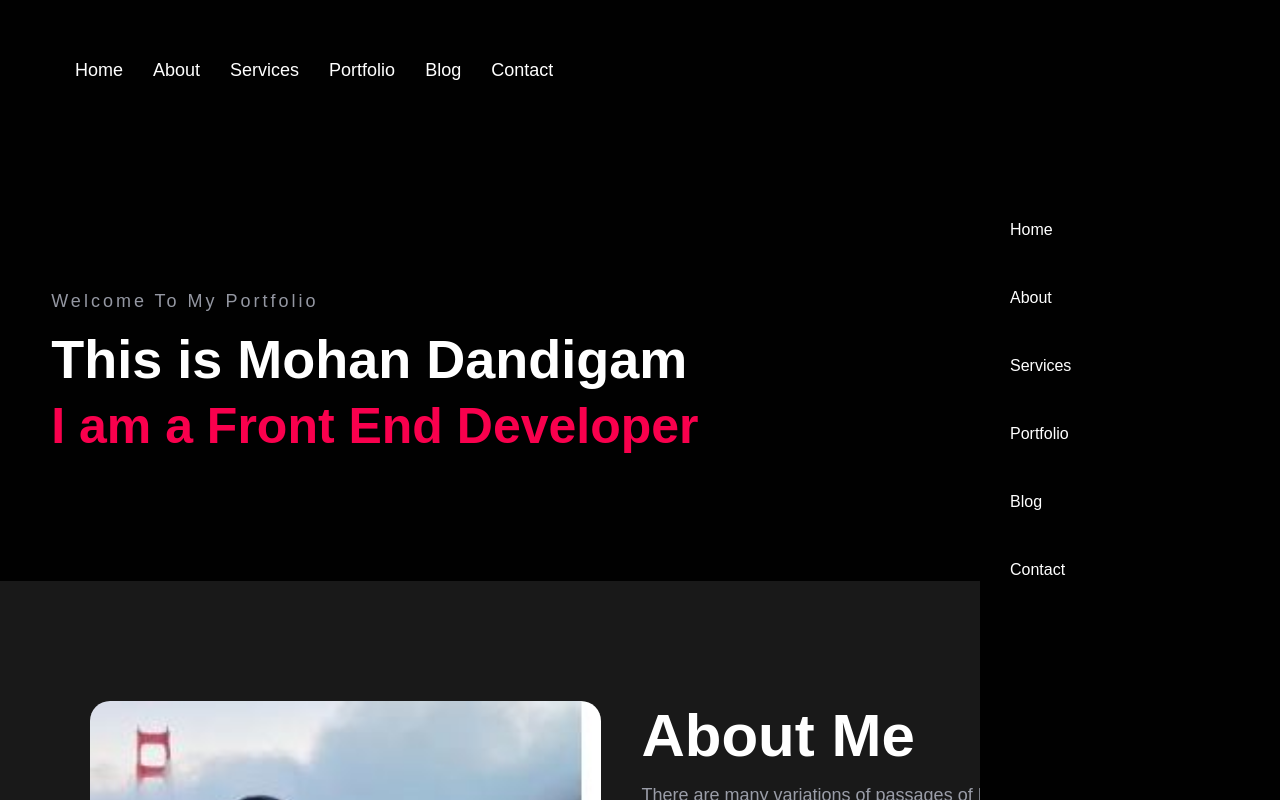
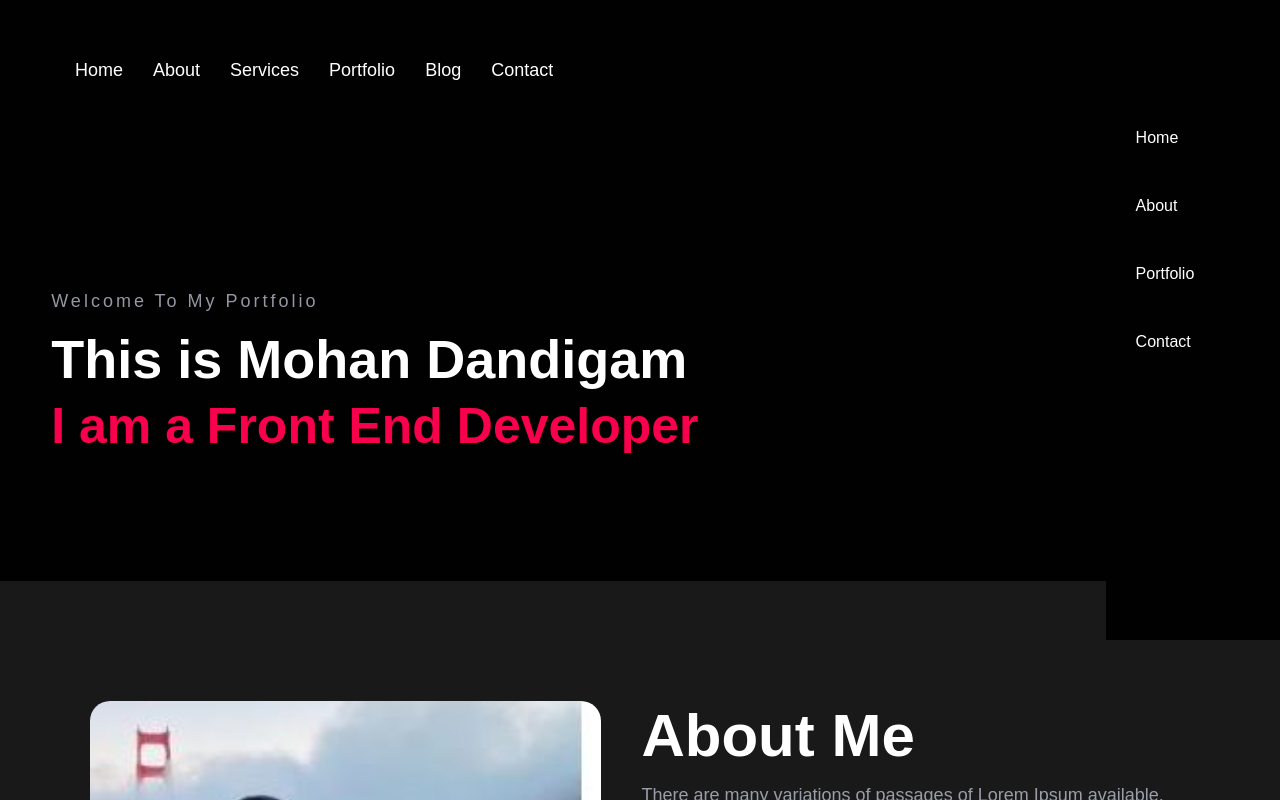
Before and after one commit to mohandand/My_Portfolio, a React (Create React App) app: page / in a window 1280 px wide. Shown: the top 800 px of the page. Built offline with nearby package versions, Linux system fonts and the light colour scheme.

Commit message:
Updated Code for My Portfoio roject

```diff
--- a/src/components/Home/Home.css
+++ b/src/components/Home/Home.css
@@ -59,11 +59,11 @@ ul.sidebar.d__flex {
     flex-wrap: wrap;
     height: 100%;
     position: fixed;
-    right: 0%;
+    right: -2%;
     background: #010101;
     justify-content: center;
-    width: 300px;
-    top: 0%;
+    width: 200px;
+    top: -20%;
     flex-direction: column;
 }
 li.sideNavbar{
--- a/src/components/Home/Home.js
+++ b/src/components/Home/Home.js
@@ -59,22 +59,16 @@ function Home() {
           <div className="sideNavbar">
               <ul className="sidebar d__flex">
               <li className="sideNavbar">
-              <a href="#home">Home</a>
+              <a href="#Home">Home</a>
             </li>
             <li className="sideNavbar">
-              <a href="#about">About</a>
+              <a href="#About">About</a>
             </li>
             <li className="sideNavbar">
-              <a href="#services">Services</a>
+              <a href="#Portfolio">Portfolio</a>
             </li>
             <li className="sideNavbar">
-              <a href="#portfolio">Portfolio</a>
-            </li>
-            <li className="sideNavbar">
-              <a href="#blog">Blog</a>
-            </li>
-            <li className="sideNavbar">
-              <a href="#contact">Contact</a>
+              <a href="#Contact">Contact</a>
             </li>
               </ul>
           </div>
```
